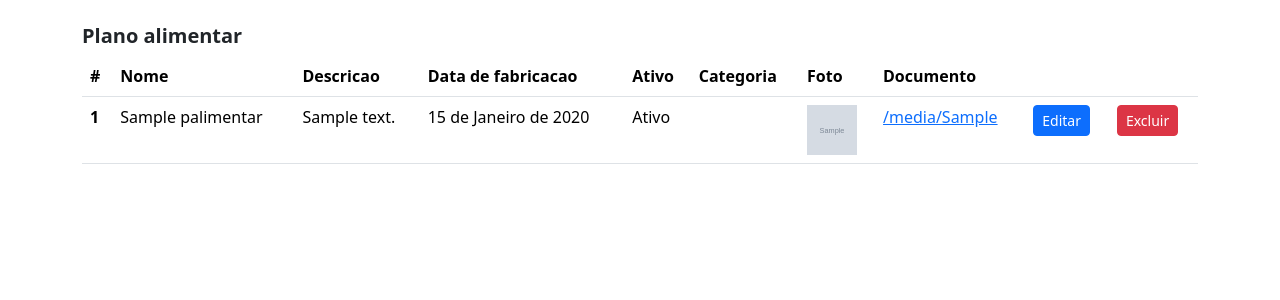
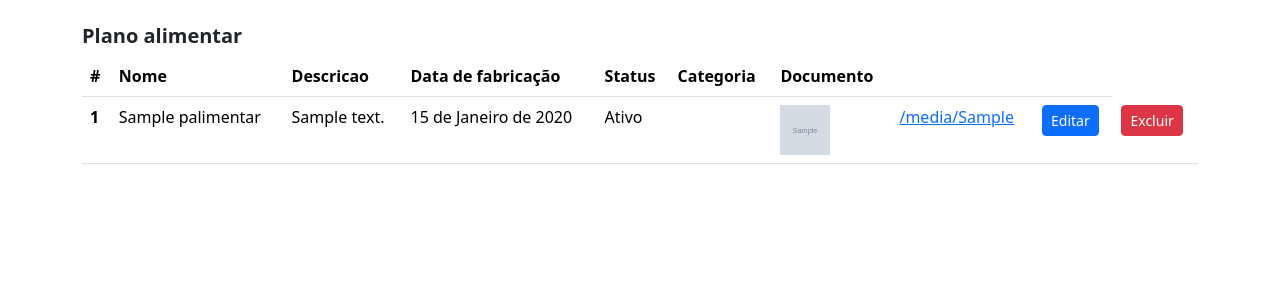
Before and after one commit to anleaes/2023-02-UDWMJ-GRUPO-06, a Django app: page /palimentar/ in a window 1280 px wide. Shown: the part 92-392 px from the top of the page. Run offline with Django 4.2, Linux system fonts and the light colour scheme; tables that the repository leaves empty hold one stand-in row (values such as "Sample post"); grey boxes marked "Sample" are stand-in pictures; some libraries are stand-ins or nearby versions.

Commit message:
correcao-da-classe-palimentar-gitignore-e-html

```diff
--- a/templates/palimentar/list_palimentar.html
+++ b/templates/palimentar/list_palimentar.html
@@ -19,10 +19,10 @@
                     <th scope="col">#</th>
                     <th scope="col">Nome</th>
                     <th scope="col">Descricao</th>
-                    <th scope="col">Data de fabricacao</th>
-                    <th scope="col">Ativo</th>
+                    <th scope="col">Data de fabricação</th>
+                    <th scope="col">Status</th>
                     <th scope="col">Categoria</th>
-                    <th scope="col">Foto</th>
+                    <!--<th scope="col">Foto</th>-->
                     <th scope="col">Documento</th>
                     <th scope="col"></th>
                     <th scope="col"></th>
```
Also changed, not shown: 1 other file.
